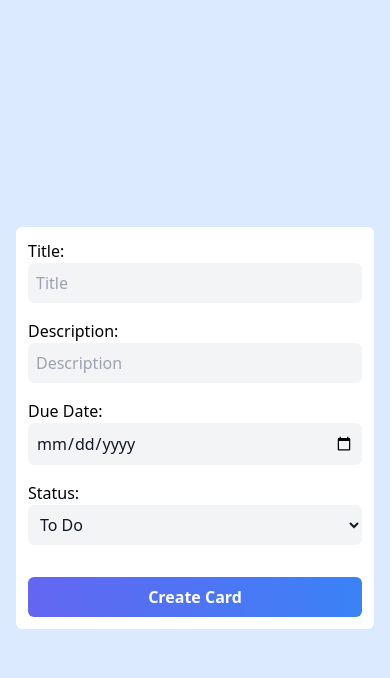
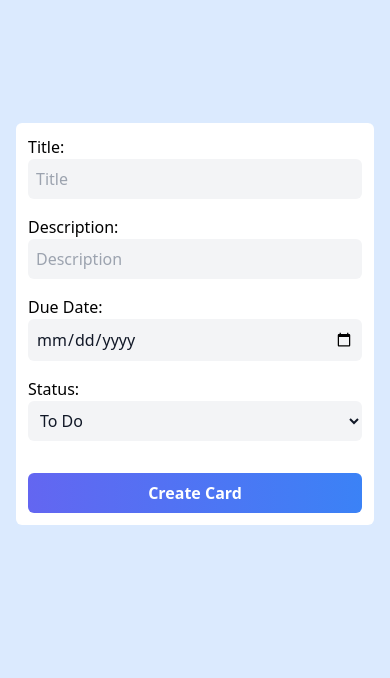
Before and after one commit to Takowski/project-planner, a website: page index.html in a window 390 px wide. Shown: the part 166-844 px from the top of the page. Drawn offline with Linux system fonts and the light colour scheme.

```diff
--- a/index.html
+++ b/index.html
@@ -14,12 +14,12 @@
         <H1 class="text-4xl text-center text-blue-600">Project Manager</H1>
 
     </header>
-    <main class ='w-full'>
-        <div class="m-1 container-addCard justify-stretch md:justify-start">
-            <section>
-                <div class="flex items-center m-auto h-hvh md:items-start">
+    <main class='w-full'>
+        <div class="m-1  container-addCard md:justify-start h-[84vh] md:h-[60%]">
+
+                <div class="flex items-center m-auto md:h-auto">
                     <form id="card-form" class="flex flex-col justify-center w-full p-3 m-auto xs:h-500 ">
-                        <div class="flex flex-col justify-center w-full p-3 m-auto bg-white rounded-md md:w-3/4">
+                        <div class="flex flex-col justify-center w-full p-3 m-auto bg-white rounded-md md:w-3/4 md:justify-start">
                             <label for="title-input">Title:</label>
                             <input type="text" id="title-input" name="title" placeholder = "Title" class="p-2 mb-4 text-gray-900 transition duration-150 ease-in-out bg-gray-100 border-0 rounded-md focus:bg-gray-200 focus:outline-none focus:ring-1 focus:ring-blue-500">
                             <label for="description-input">Description:</label>
@@ -39,7 +39,7 @@
                         </div>
                     </div>
 
-                </section>
+
 
             </div>
             <section>
--- a/tailwind.config.js
+++ b/tailwind.config.js
@@ -11,7 +11,8 @@
     },
     height: {
       hvh: '84vh',
-      500 : '500px'
+      500 : '500px',
+      800 : '800px',
 
     }
   },
```
Also changed, not shown: dist/style.css.
